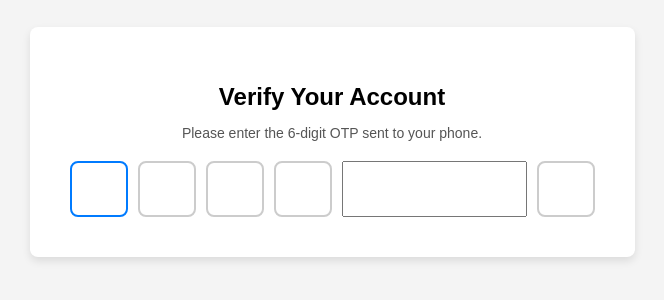
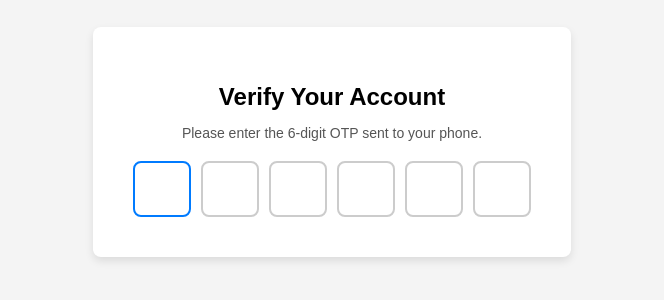
Before and after one commit to acciojob/OTP-Rajudas575, a website: page main.html in a window 1280 px wide. Shown: the part 258-558 px from the top of the page, without its empty margins (308-972 px from the left). Drawn offline with Linux system fonts and the light colour scheme.

Commit message:
created a submission

```diff
--- a/main.html
+++ b/main.html
@@ -17,7 +17,7 @@
             <input type="text" maxlength="1" class="code" id="otp2">
             <input type="text" maxlength="1" class="code" id="otp3">
             <input type="text" maxlength="1" class="code" id="otp4">
-            <input type="text" maxlength="1" class="code-5" id="otp5">
+            <input type="text" maxlength="1" class="code" id="otp5">
             <input type="text" maxlength="1" class="code" id="otp6">
         </div>
     </div>
```
